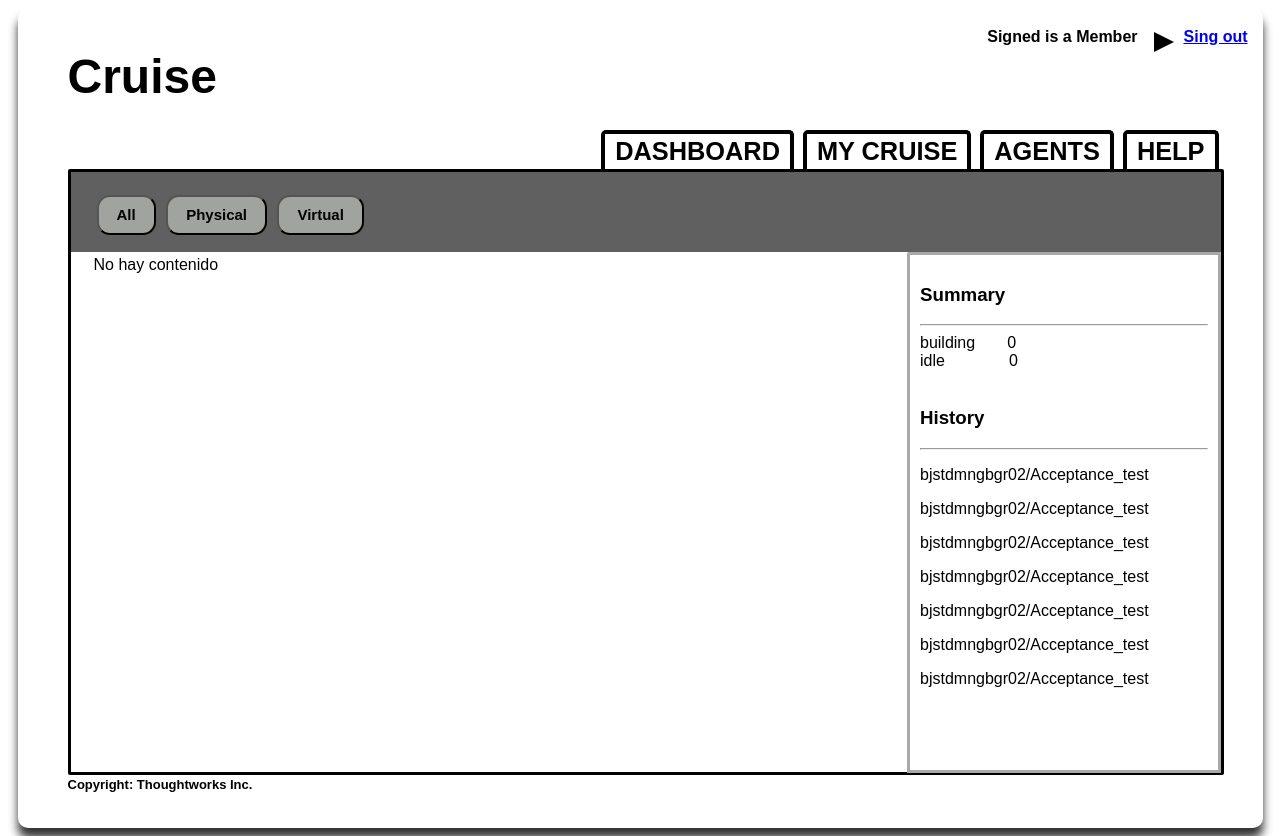
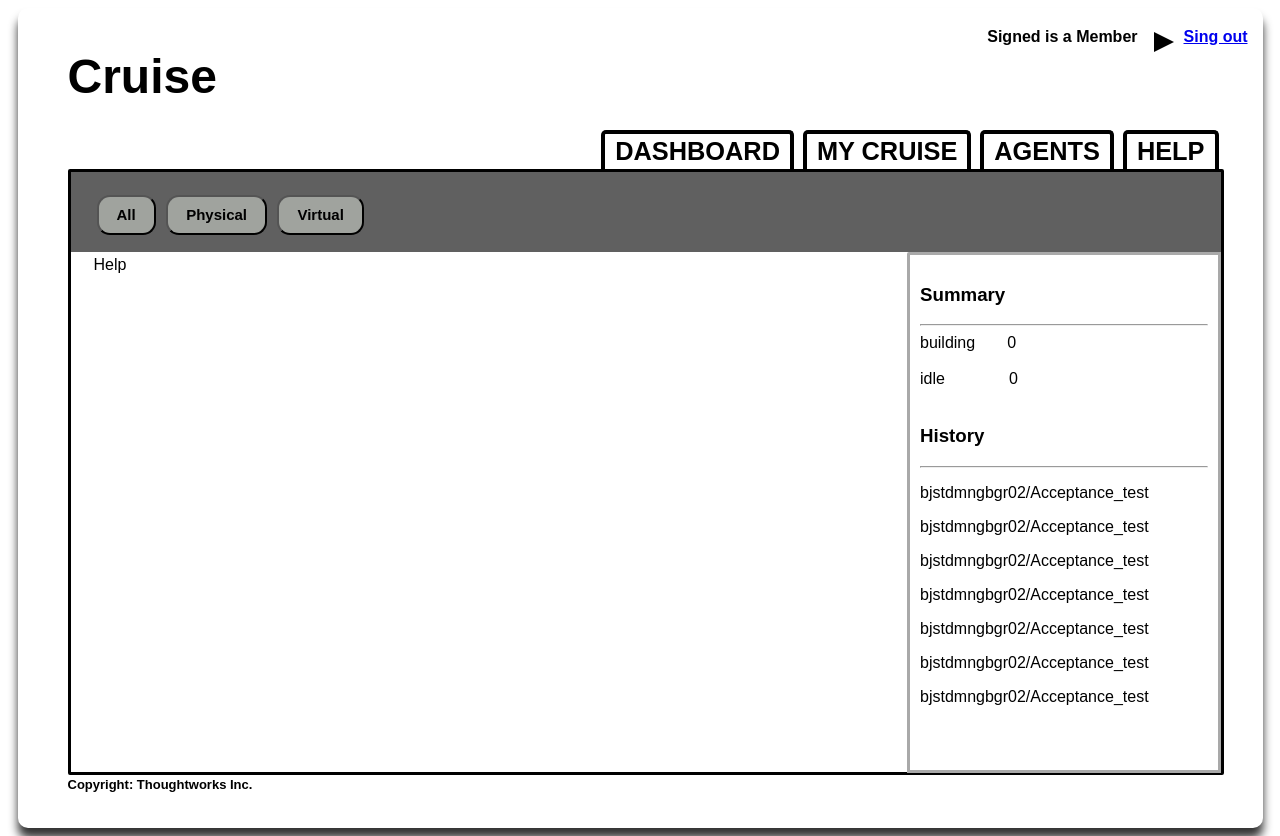
Before and after one commit to lesashley/retoPortafolio, a plain HTML site: page index.html in a window 1280 px wide. Both pictures are taken after a click on the link "HELP". Drawn offline with Linux system fonts and the light colour scheme; a web font is replaced by a local one.

```diff
--- a/index.html
+++ b/index.html
@@ -28,13 +28,13 @@
           <button type="button" class="boton" id="all1">All</button>
           <button type="button" class="boton" id="physical1">Physical</button>
           <button type="button" class="boton" id="virtual1">Virtual</button><br><br>
-          No hay contenido
+          Dashboard
         </div>
         <div id="zlash2" name="pestana">
           <button type="button" class="boton" id="all2">All</button>
           <button type="button" class="boton" id="physical2">Physical</button>
           <button type="button" class="boton" id="virtual2">Virtual</button><br><br>
-          No hay contenido
+          My cruise
         </div>
         <div id="zlash3" name="pestana">
           <div class="botonesSuperiores">
@@ -48,13 +48,14 @@
           <button type="button" class="boton" id="all2">All</button>
           <button type="button" class="boton" id="physical2">Physical</button>
           <button type="button" class="boton" id="virtual2">Virtual</button><br><br>
-          No hay contenido
+          Help
         </div>
       </div>
         <div id="lateral">
           <h3>Summary</h3>
           <hr>
           <div>building&emsp;&emsp;<span id="building"></span></div>
+          <br>
           <div>idle&emsp;&emsp;&emsp;&emsp;<span id="idle"></span></div>
           <br>
           <h3>History</h3>
```
